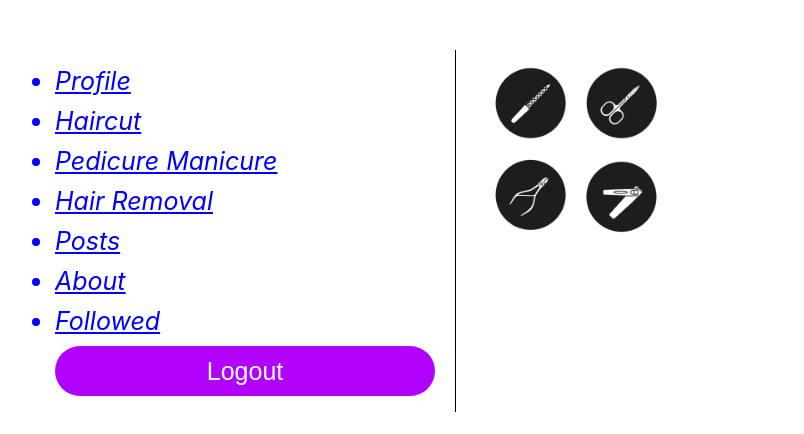
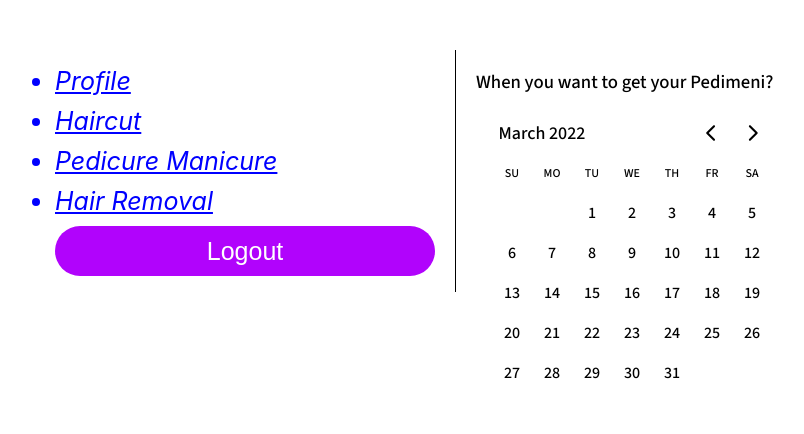
Before and after one commit to BarakyB/queue, a React (Create React App) app: page /PedicureManicure in a window 1280 px wide. Shown: the top 434 px of the page, without its empty margins (5-809 px from the left). Built offline with nearby package versions, Linux system fonts and the light colour scheme; no server answers.

Commit message:
Date Picker

```diff
--- a/src/HairRemovalPage.js
+++ b/src/HairRemovalPage.js
@@ -1,16 +1,17 @@
 import './App.css';
 import * as React from "react";
 import hairall from "./../src/image/hairall.png"
+import {DayPicker} from "react-day-picker";
+import 'react-day-picker/dist/style.css';
 
 class HairRemovalPage extends React.Component {
     render() {
         return (
             <div>
-                <img
-                    src={hairall} alt="hairall"
-                    width={200}
-                    height={200}
-                />
+                <div className="font-face-gm3">
+                    <h3>When you want to get your hair removal?</h3>
+                    <DayPicker/>
+                </div>
             </div>
         )
     }
--- a/src/HaircutPage.js
+++ b/src/HaircutPage.js
@@ -9,7 +9,7 @@ class HaircutPage extends React.Component {
         return (
             <div className="font-face-gm3">
               <h3>When you want to get your haircut?</h3>
-            <DayPicker/>
+                <DayPicker/>
             </div>
         )
     }
--- a/src/Navigation.js
+++ b/src/Navigation.js
@@ -9,13 +9,10 @@ class Navigation extends React.Component {
     ws = new WebSocket("ws://localhost:8989/stream?t=1&o=7791");
 
     state = {
-        links: [{title: "Profile", path: "/profile"},{title: "Haircut", path: "/Haircut"},
+        links: [{title: "Profile", path: "/profile"},
+            {title: "Haircut", path: "/Haircut"},
             {title: "Pedicure Manicure", path: "/PedicureManicure"},
-            {title: "Hair Removal", path: "/HairRemoval"},
-            {title: "Posts", path: "/posts"}
-            , {title: "About", path: "/about"},
-            {title: "Followed", path: "/followed"}
-
+            {title: "Hair Removal", path: "/HairRemoval"}
         ]
     }
 
--- a/src/PediManiPage.js
+++ b/src/PediManiPage.js
@@ -1,19 +1,15 @@
 import './App.css';
 import * as React from "react";
 import pedimani from "./../src/image/pedimani.png"
+import { DayPicker } from 'react-day-picker';
+import 'react-day-picker/dist/style.css';
 
 class PediManiPage extends React.Component {
     render() {
         return (
-            <div>
-                <a href="https://github.com/Joeyryanbridges">
-                <img
-                    src={pedimani} alt="pedimani"
-                    width={200}
-                    height={200}
-                                    />
-
-            </a>
+            <div className="font-face-gm3">
+                <h3>When you want to get your Pedimeni?</h3>
+                <DayPicker/>
             </div>
         )
     }
```
Also changed, not shown: src/DayPicker.js (+18 -10 lines).
